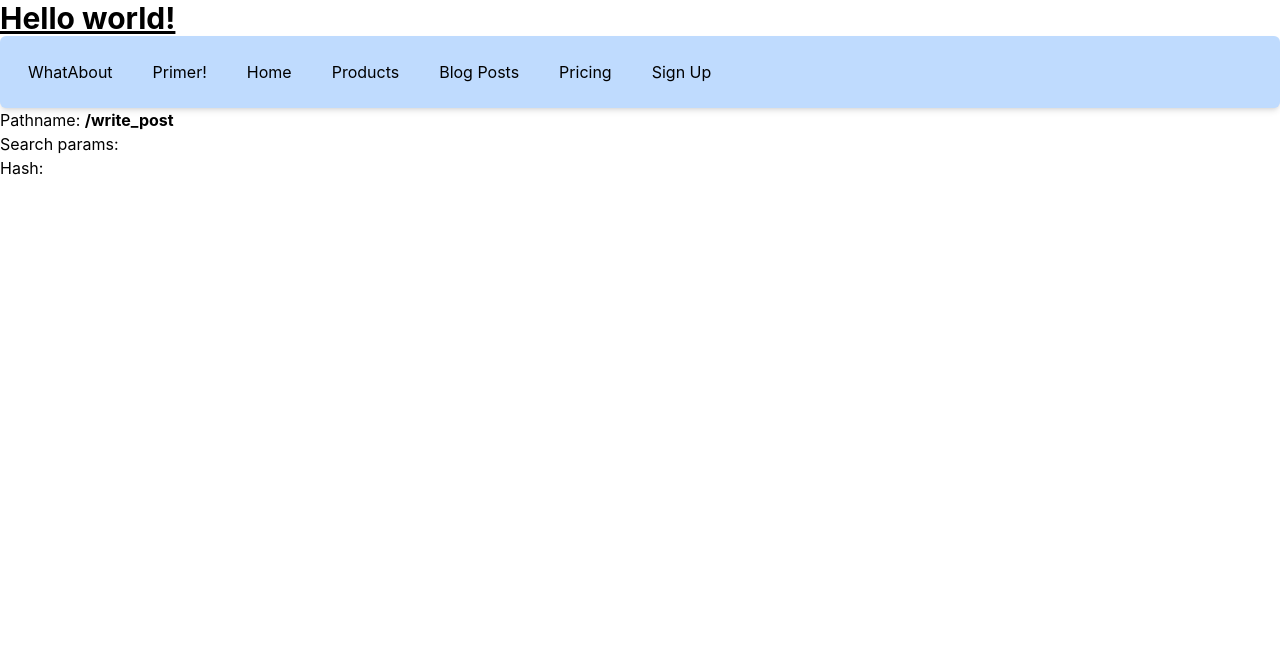
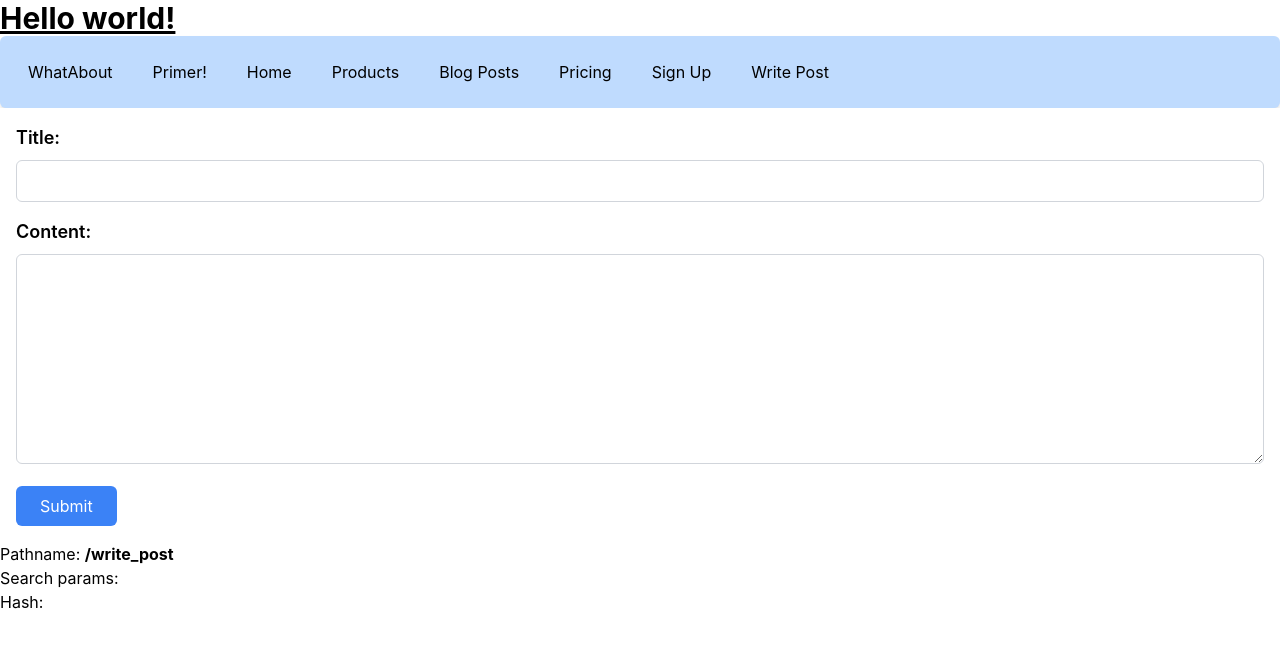
Before and after one commit to zy035c/dualblog-frontend, a React (Create React App) app: page /write_post in a window 1280 px wide. Shown: the top 648 px of the page. Built offline with nearby package versions, Linux system fonts and the light colour scheme.

Commit message:
further signup

```diff
--- a/src/apis/api_user.jsx
+++ b/src/apis/api_user.jsx
@@ -12,3 +12,12 @@ const createNewUser = async (fromData) => {
 };
 
 export { getAllUser, createNewUser };
+
+const checkLogin = async (fromData) => {
+  const parsedData = await simplePost(
+    "/user/check_login",
+    "checkLogin",
+    fromData
+  );
+  return parsedData;
+};
--- a/src/blog/start_page.jsx
+++ b/src/blog/start_page.jsx
@@ -1,4 +1,4 @@
-import React from 'react';
+import React, { useState } from 'react';
 import { Link, Route, Routes, useLocation } from 'react-router-dom';
 
 import DemoAbout from './about/about';
@@ -6,6 +6,7 @@ import DemoHome from './home/home';
 
 import Posts from './tblog/tblog';
 import SignUp from './user/sign_up';
+import NewPostSignIn from './tblog/new_post_sign_in';
 
 function Products() {
   return <h2>About</h2>;
@@ -38,12 +39,17 @@ const DemoHeader = () => {
         <HeaderOption to="./posts" text="Blog Posts" />
         <HeaderOption to="./#pricing" text="Pricing" />
         <HeaderOption to="./signup" text="Sign Up" />
+        {/* <HeaderOption to="./newPost" text="New Post" /> */}
+        <HeaderOption to="./write_post" text="Write Post" />
       </div>
     </div>
   )
 };
 
 const StartPage = () => {
+
+  const [isLoggedIn, setIsLoggedIn] = useState(false);
+
   const location = useLocation();
   const { hash, pathname, search } = location;
   return (
@@ -57,6 +63,7 @@ const StartPage = () => {
         <Route path="/posts/*" element={<Posts />} />
         <Route path="/#pricing" element={<Pricing />} />
         <Route path="/signup" element={<SignUp />} />
+        <Route path="/write_post" element={<NewPostSignIn isLoggedIn={{isLoggedIn}} setIsLoggedIn={{setIsLoggedIn}} />} />
       </Routes>
       <div>
         Pathname: <b>{pathname}</b><br />
--- /dev/null
+++ b/src/blog/tblog/new_post_sign_in.jsx
@@ -0,0 +1,123 @@
+import { useState } from "react";
+import { postNewBlog } from "apis/api_blog";
+import { useNavigate } from "react-router-dom"; // 导入 useHistory 来管理页面历史记录
+
+const NewPostSignIn = ({ isLoggedIn, setIsLoggedIn }) => {
+  //   const isLoggedIn = !!localStorage.getItem("dualblog-token");
+
+    const [isLoginDialogOpen, setIsLoginDialogOpen] = useState(true);
+  return (
+    <div className="class m-auto flex-row justify-center items-center">
+      {isLoginDialogOpen && !isLoggedIn && (
+        <LoginPanel setIsLoginDialogOpen={{ setIsLoginDialogOpen }} />
+      )}
+      <BlogWriter isLoggedIn={{ isLoggedIn }}/>
+    </div>
+  );
+};
+
+const LoginPanel = ({ setIsLoginDialogOpen }) => {
+  const handleLoginSubmit = (e) => {
+    e.preventDefault();
+    // 处理登录逻辑
+    console.log("Login logic goes here");
+    // put token into local storage
+
+    setIsLoginDialogOpen(false);
+  };
+
+  const navigate = useNavigate(); // 获取 history 对象
+
+  return (
+    <div className="fixed left-1/2 bg-white px-8 pb-8 rounded-lg shadow-lg flex flex-col w-64">
+      {/* 关闭按钮 */}
+      <div className="flex flex-row justify-end">
+        <button
+          className="relative text-xl text-gray-600 hover:text-gray-800 pt-4"
+          onClick={() => navigate(-1)} // 点击返回上一页
+        >
+          &times;
+        </button>
+      </div>
+      <h2 className="text-2xl font-bold mb-4">Login</h2>
+
+      <form onSubmit={handleLoginSubmit} className="flex flex-col gap-4">
+        <input
+          type="text"
+          placeholder="Username"
+          className="p-2 border rounded-md"
+        />
+        <input
+          type="password"
+          placeholder="Password"
+          className="p-2 border rounded-md"
+        />
+        <button
+          type="submit"
+          className="bg-blue-500 text-white py-2 px-4 rounded-md hover:bg-blue-600"
+        >
+          Login
+        </button>
+      </form>
+    </div>
+  );
+};
+
+const BlogWriter = ({ isLoggedIn }) => {
+  const [title, setTitle] = useState("");
+  const [content, setContent] = useState("");
+
+  const handleSubmit = async (e) => {
+    e.preventDefault();
+    try {
+      let resp = await postNewBlog(title, content);
+      console.log(resp);
+    } catch (error) {
+      console.error("Error submitting post:", error);
+    }
+  };
+  return (
+    <div
+      className={`bg-white p-4 ${
+        !isLoggedIn ? "opacity-50 pointer-events-none" : ""
+      }`}
+    >
+      <form onSubmit={handleSubmit}>
+        <div className="mb-4">
+          <label htmlFor="title" className="block text-lg font-semibold mb-2">
+            Title:
+          </label>
+          <input
+            type="text"
+            id="title"
+            className="w-full px-4 py-2 rounded-md border border-gray-300 focus:outline-none focus:border-blue-500"
+            value={title}
+            onChange={(e) => setTitle(e.target.value)}
+            required
+          />
+        </div>
+        <div className="mb-4">
+          <label htmlFor="content" className="block text-lg font-semibold mb-2">
+            Content:
+          </label>
+          <textarea
+            id="content"
+            className="w-full px-4 py-2 rounded-md border border-gray-300 focus:outline-none focus:border-blue-500"
+            rows="8"
+            value={content}
+            onChange={(e) => setContent(e.target.value)}
+            required
+          ></textarea>
+        </div>
+        <button
+          type="submit"
+          className="bg-blue-500 text-white py-2 px-6 rounded-md hover:bg-blue-600"
+        >
+          Submit
+        </button>
+      </form>
+    </div>
+  );
+};
+
+export default NewPostSignIn;
--- a/src/blog/user/sign_up.jsx
+++ b/src/blog/user/sign_up.jsx
@@ -116,7 +116,7 @@ const SignUp = () => {
           type="tel"
           id="phoneNumber"
           name="phoneNumber"
-          value={formData.phoneNumber}
+          value={formData.phone}
           onChange={handleChange}
           className="mt-1 p-2 border rounded-md w-full"
         />
```
